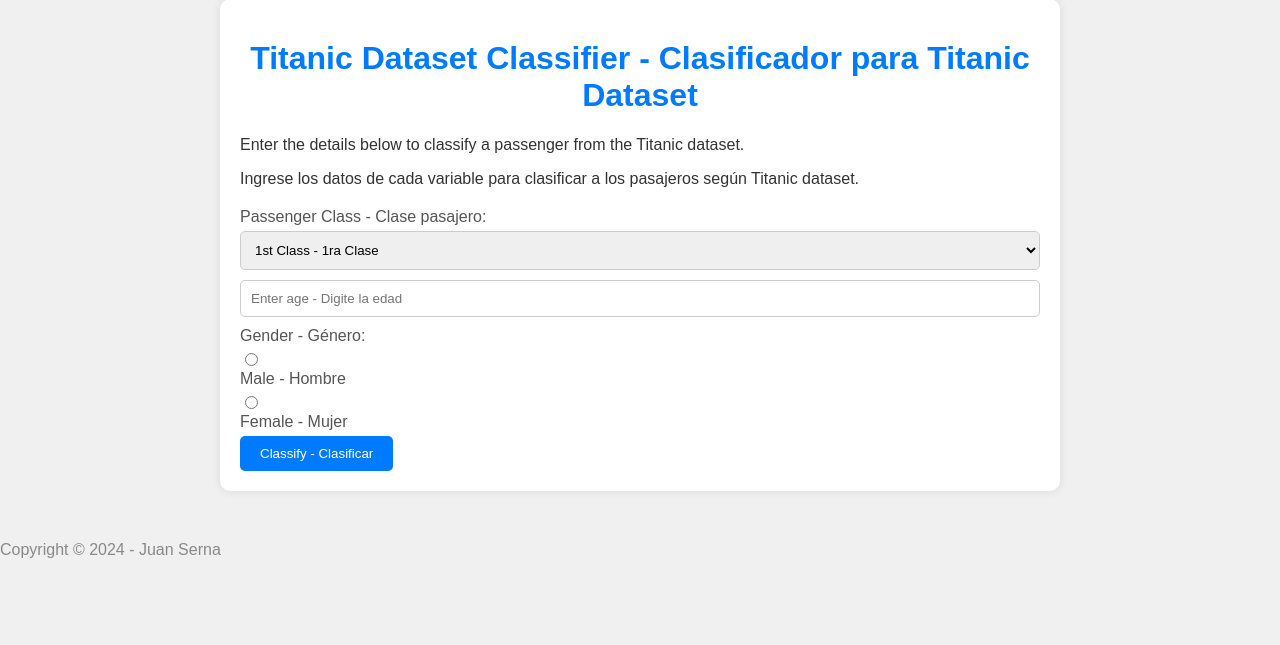
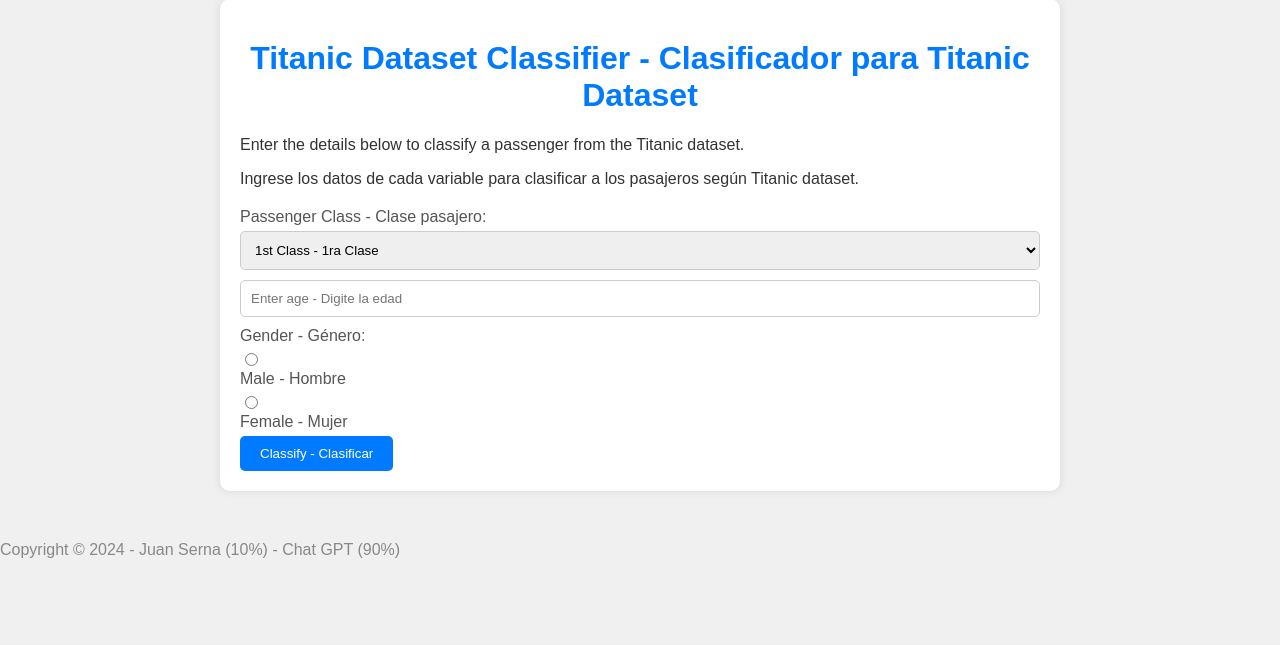
Before and after one commit to jnserna/titanic-with-flask, a Flask app: page / in a window 1280 px wide. Shown: the part 51-696 px from the top of the page. Run offline with Flask 2, Linux system fonts and the light colour scheme; parts of the project's set-up code (start-up, migrations or seed data) failed here and were passed over.

Commit message:
Nota Chat GPT
Se agrega nota de chat GPT en copyright

```diff
--- a/templates/index.html
+++ b/templates/index.html
@@ -113,7 +113,7 @@
         </form>
     </div>
     <div class="footer">
-        <p>Copyright &copy; 2024 - Juan Serna</p>
+        <p>Copyright &copy; 2024 - Juan Serna (10%) - Chat GPT (90%)</p>
     </div>
 </body>
 </html>
```
